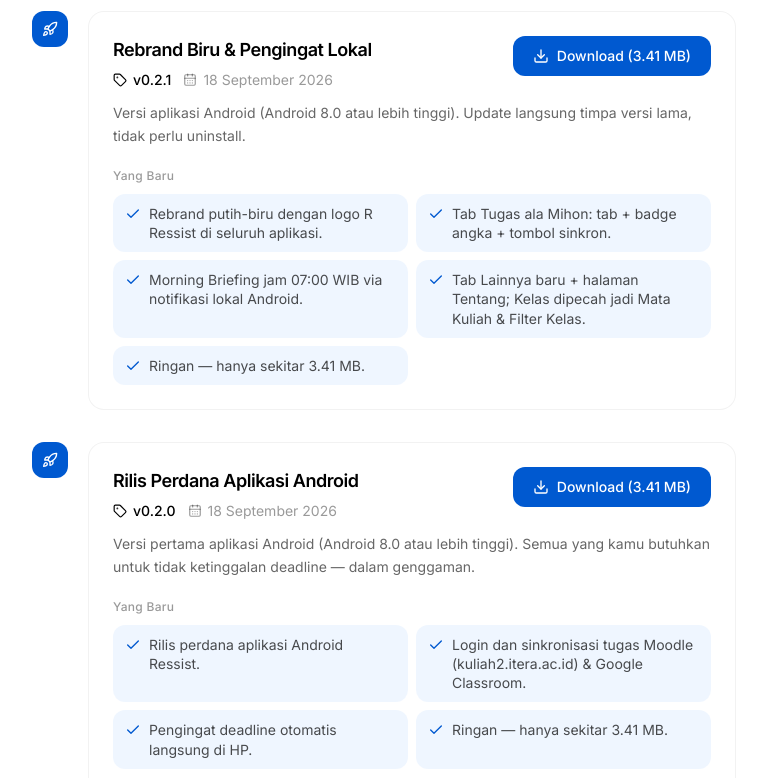
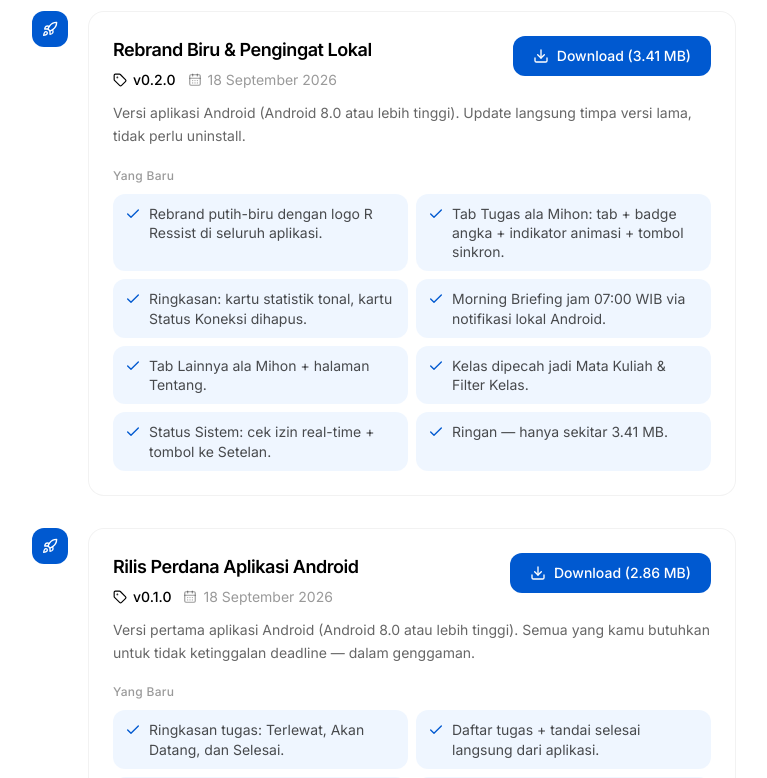
Before and after one commit to Jeremi16/RESSIST, a React (Vite) app in the folder frontend/: page /change-log in a window 1280 px wide. Shown: the part 802-1580 px from the top of the page, without its empty margins (384-1151 px from the left). Built offline with nearby package versions, Linux system fonts and the light colour scheme.

Commit message:
fix(frontend): changelog duplikat v0.2.1, mapping versi per rilis + refactor data-driven

```diff
--- a/frontend/app/change-log/page.tsx
+++ b/frontend/app/change-log/page.tsx
@@ -33,37 +33,148 @@ const V010_PATH = `https://github.com/Jeremi16/RESSIST/releases/download/${V010_
 const V010_SIZE = "2.86 MB";
 const V010_RELEASED = "18 September 2026";
 
-const SIDEBAR = docsSidebar([
-  { label: "v0.2.1", to: "#v0-2-1" },
-  { label: "v0.2.0", to: "#v0-2-0" },
-  { label: "v0.1.0", to: "#v0-1-0" },
-]);
+type ReleaseEntry = {
+  id: string;
+  version: string;
+  fileName: string;
+  filePath: string;
+  size: string;
+  released: string;
+  title: string;
+  description: string;
+  highlights: string[];
+};
 
-const V021_HIGHLIGHTS = [
-  "Badge Classroom di kartu Tugas dihapus agar tampilan kartu bersih.",
-  "Tombol Back HP kini kembali ke menu sebelumnya, tidak langsung keluar aplikasi.",
-  `Ringan — hanya sekitar ${APK_SIZE}.`,
+// Single source of truth — urutan terbaru dulu. Menambah rilis baru
+// cukup tambah 1 objek di sini; sidebar + section ikut otomatis.
+const RELEASES: ReleaseEntry[] = [
+  {
+    id: "v0-2-1",
+    version: APK_VERSION,
+    fileName: APK_NAME,
+    filePath: APK_PATH,
+    size: APK_SIZE,
+    released: APK_RELEASED,
+    title: "Kartu Bersih & Navigasi Rapi",
+    description: `Versi terbaru aplikasi Android (${APK_MIN_ANDROID}). Update langsung timpa versi lama, tidak perlu uninstall.`,
+    highlights: [
+      "Badge Classroom di kartu Tugas dihapus agar tampilan kartu bersih.",
+      "Tombol Back HP kini kembali ke menu sebelumnya, tidak langsung keluar aplikasi.",
+      `Ringan — hanya sekitar ${APK_SIZE}.`,
+    ],
+  },
+  {
+    id: "v0-2-0",
+    version: V020_VERSION,
+    fileName: V020_NAME,
+    filePath: V020_PATH,
+    size: V020_SIZE,
+    released: V020_RELEASED,
+    title: "Rebrand Biru & Pengingat Lokal",
+    description: `Versi aplikasi Android (${APK_MIN_ANDROID}). Update langsung timpa versi lama, tidak perlu uninstall.`,
+    highlights: [
+      "Rebrand putih-biru dengan logo R Ressist di seluruh aplikasi.",
+      "Tab Tugas ala Mihon: tab + badge angka + indikator animasi + tombol sinkron.",
+      "Ringkasan: kartu statistik tonal, kartu Status Koneksi dihapus.",
+      "Morning Briefing jam 07:00 WIB via notifikasi lokal Android.",
+      "Tab Lainnya ala Mihon + halaman Tentang.",
+      "Kelas dipecah jadi Mata Kuliah & Filter Kelas.",
+      "Status Sistem: cek izin real-time + tombol ke Setelan.",
+      `Ringan — hanya sekitar ${V020_SIZE}.`,
+    ],
+  },
+  {
+    id: "v0-1-0",
+    version: V010_VERSION,
+    fileName: V010_NAME,
+    filePath: V010_PATH,
+    size: V010_SIZE,
+    released: V010_RELEASED,
+    title: "Rilis Perdana Aplikasi Android",
+    description: `Versi pertama aplikasi Android (${APK_MIN_ANDROID}). Semua yang kamu butuhkan untuk tidak ketinggalan deadline — dalam genggaman.`,
+    highlights: [
+      "Ringkasan tugas: Terlewat, Akan Datang, dan Selesai.",
+      "Daftar tugas + tandai selesai langsung dari aplikasi.",
+      "Kalender deadline agar tidak ketinggalan jadwal.",
+      "Koneksi Moodle (kuliah2.itera.ac.id) & Google Classroom.",
+      "Pengingat otomatis sebelum deadline langsung di HP.",
+      `Ringan — hanya sekitar ${V010_SIZE}.`,
+    ],
+  },
 ];
 
-const V020_HIGHLIGHTS = [
-  "Rebrand putih-biru dengan logo R Ressist di seluruh aplikasi.",
-  "Tab Tugas ala Mihon: tab + badge angka + tombol sinkron.",
-  "Morning Briefing jam 07:00 WIB via notifikasi lokal Android.",
-  "Tab Lainnya baru + halaman Tentang; Kelas dipecah jadi Mata Kuliah & Filter Kelas.",
-  `Ringan — hanya sekitar ${APK_SIZE}.`,
-];
+const LATEST = RELEASES[0];
 
-const V010_HIGHLIGHTS = [
-  "Rilis perdana aplikasi Android Ressist.",
-  "Login dan sinkronisasi tugas Moodle (kuliah2.itera.ac.id) & Google Classroom.",
-  "Pengingat deadline otomatis langsung di HP.",
-  `Ringan — hanya sekitar ${APK_SIZE}.`,
-];
+const SIDEBAR = docsSidebar(
+  RELEASES.map((r) => ({ label: r.version, to: `#${r.id}` })),
+);
+
+function ReleaseSection({ entry }: { entry: ReleaseEntry }) {
+  return (
+    <motion.section
+      id={entry.id}
+      initial={{ opacity: 0, y: 8 }}
+      animate={{ opacity: 1, y: 0 }}
+      className="scroll-mt-24 relative pl-12 sm:pl-14"
+    >
+      <div className="absolute left-0 top-0 size-8 sm:size-9 rounded-xl bg-[#0059D0] text-white flex items-center justify-center">
+        <Rocket className="size-4" />
+      </div>
+
+      <div className="bg-white rounded-2xl border border-black/5 p-5 sm:p-6">
+        <div className="flex flex-wrap items-start justify-between gap-3 mb-3">
+          <div>
+            <h3 className="text-base sm:text-lg font-semibold text-black tracking-tight mb-1.5">
+              {entry.title}
+            </h3>
+            <div className="flex flex-wrap items-center gap-3 text-sm text-black/40">
+              <span className="flex items-center gap-1.5 font-medium text-black">
+                <Tag className="size-3.5" />
+                {entry.version}
+              </span>
+              <span className="flex items-center gap-1.5">
+                <CalendarDays className="size-3.5" />
+                {entry.released}
+              </span>
+            </div>
+          </div>
+          <a
+            href={entry.filePath}
+            download={entry.fileName}
+            className="inline-flex items-center gap-2 h-10 px-5 rounded-xl bg-[#0059D0] text-white text-sm font-medium hover:bg-[#60A8F8] transition-colors"
+          >
+            <Download className="size-4" />
+            Download ({entry.size})
+          </a>
+        </div>
+
+        <p className="text-sm text-black/60 leading-relaxed mb-5">
+          {entry.description}
+        </p>
+
+        <h4 className="text-xs font-medium tracking-wide text-black/40 mb-2.5">
+          Yang Baru
+        </h4>
+        <ul className="grid gap-2 sm:grid-cols-2">
+          {entry.highlights.map((item) => (
+            <li
+              key={item}
+              className="flex items-start gap-2 text-sm text-black/70 bg-[#60A8F8]/10 px-3 py-2.5 rounded-xl"
+            >
+              <Check className="size-4 text-[#0059D0] shrink-0 mt-0.5" />
+              <span className="leading-snug">{item}</span>
+            </li>
+          ))}
+        </ul>
+      </div>
+    </motion.section>
+  );
+}
 
 export default function ChangeLog() {
   return (
     <DocsLayout
-      versionLabel={APK_VERSION}
+      versionLabel={LATEST.version}
       downloadHref={`/app#stabil`}
       sidebar={SIDEBAR}
     >
@@ -87,10 +198,10 @@ export default function ChangeLog() {
             <span className="px-2.5 py-1 rounded-full bg-white text-black text-xs font-medium">
               Latest
             </span>
-            <span className="text-white/60 text-sm">{APK_VERSION}</span>
+            <span className="text-white/60 text-sm">{LATEST.version}</span>
           </div>
           <h2 className="text-xl sm:text-2xl font-semibold tracking-tight mb-2">
-            Kartu Bersih & Navigasi Rapi
+            {LATEST.title}
           </h2>
           <p className="text-white/60 text-sm leading-relaxed max-w-2xl">
             Kartu Tugas tanpa badge Classroom yang mengganggu, dan tombol
@@ -98,185 +209,9 @@ export default function ChangeLog() {
           </p>
         </motion.div>
 
-        {/* Entri v0.2.1 */}
-        <motion.section
-          id="v0-2-1"
-          initial={{ opacity: 0, y: 8 }}
-          animate={{ opacity: 1, y: 0 }}
-          className="scroll-mt-24 relative pl-12 sm:pl-14"
-        >
-          <div className="absolute left-0 top-0 size-8 sm:size-9 rounded-xl bg-[#0059D0] text-white flex items-center justify-center">
-            <Rocket className="size-4" />
-          </div>
-
-          <div className="bg-white rounded-2xl border border-black/5 p-5 sm:p-6">
-            <div className="flex flex-wrap items-start justify-between gap-3 mb-3">
-              <div>
-                <h3 className="text-base sm:text-lg font-semibold text-black tracking-tight mb-1.5">
-                  Kartu Bersih & Navigasi Rapi
-                </h3>
-                <div className="flex flex-wrap items-center gap-3 text-sm text-black/40">
-                  <span className="flex items-center gap-1.5 font-medium text-black">
-                    <Tag className="size-3.5" />
-                    {APK_VERSION}
-                  </span>
-                  <span className="flex items-center gap-1.5">
-                    <CalendarDays className="size-3.5" />
-                    {APK_RELEASED}
-                  </span>
-                </div>
-              </div>
-              <a
-                href={APK_PATH}
-                download={APK_NAME}
-                className="inline-flex items-center gap-2 h-10 px-5 rounded-xl bg-[#0059D0] text-white text-sm font-medium hover:bg-[#60A8F8] transition-colors"
-              >
-                <Download className="size-4" />
-                Download ({APK_SIZE})
-              </a>
-            </div>
-
-            <p className="text-sm text-black/60 leading-relaxed mb-5">
-              Versi terbaru aplikasi Android ({APK_MIN_ANDROID}). Update
-              langsung timpa versi lama, tidak perlu uninstall.
-            </p>
-
-            <h4 className="text-xs font-medium tracking-wide text-black/40 mb-2.5">
-              Yang Baru
-            </h4>
-            <ul className="grid gap-2 sm:grid-cols-2">
-              {V021_HIGHLIGHTS.map((item) => (
-                <li
-                  key={item}
-                  className="flex items-start gap-2 text-sm text-black/70 bg-[#60A8F8]/10 px-3 py-2.5 rounded-xl"
-                >
-                  <Check className="size-4 text-[#0059D0] shrink-0 mt-0.5" />
-                  <span className="leading-snug">{item}</span>
-                </li>
-              ))}
-            </ul>
-          </div>
-        </motion.section>
-
-        {/* Entri v0.2.0 */}
-        <motion.section
-          id="v0-2-0"
-          initial={{ opacity: 0, y: 8 }}
-          animate={{ opacity: 1, y: 0 }}
-          className="scroll-mt-24 relative pl-12 sm:pl-14"
-        >
-          <div className="absolute left-0 top-0 size-8 sm:size-9 rounded-xl bg-[#0059D0] text-white flex items-center justify-center">
-            <Rocket className="size-4" />
-          </div>
-
-          <div className="bg-white rounded-2xl border border-black/5 p-5 sm:p-6">
-            <div className="flex flex-wrap items-start justify-between gap-3 mb-3">
-              <div>
-                <h3 className="text-base sm:text-lg font-semibold text-black tracking-tight mb-1.5">
-                  Rebrand Biru & Pengingat Lokal
-                </h3>
-                <div className="flex flex-wrap items-center gap-3 text-sm text-black/40">
-                  <span className="flex items-center gap-1.5 font-medium text-black">
-                    <Tag className="size-3.5" />
-                    {APK_VERSION}
-                  </span>
-                  <span className="flex items-center gap-1.5">
-                    <CalendarDays className="size-3.5" />
-                    {APK_RELEASED}
-                  </span>
-                </div>
-              </div>
-              <a
-                href={APK_PATH}
-                download={APK_NAME}
-                className="inline-flex items-center gap-2 h-10 px-5 rounded-xl bg-[#0059D0] text-white text-sm font-medium hover:bg-[#60A8F8] transition-colors"
-              >
-                <Download className="size-4" />
-                Download ({APK_SIZE})
-              </a>
-            </div>
-
-            <p className="text-sm text-black/60 leading-relaxed mb-5">
-              Versi aplikasi Android ({APK_MIN_ANDROID}). Update
-              langsung timpa versi lama, tidak perlu uninstall.
-            </p>
-
-            <h4 className="text-xs font-medium tracking-wide text-black/40 mb-2.5">
-              Yang Baru
-            </h4>
-            <ul className="grid gap-2 sm:grid-cols-2">
-              {V020_HIGHLIGHTS.map((item) => (
-                <li
-                  key={item}
-                  className="flex items-start gap-2 text-sm text-black/70 bg-[#60A8F8]/10 px-3 py-2.5 rounded-xl"
-                >
-                  <Check className="size-4 text-[#0059D0] shrink-0 mt-0.5" />
-                  <span className="leading-snug">{item}</span>
-                </li>
-              ))}
-            </ul>
-          </div>
-        </motion.section>
-
-        {/* Entri v0.1.0 */}
-        <motion.section
-          id="v0-1-0"
-          initial={{ opacity: 0, y: 8 }}
-          animate={{ opacity: 1, y: 0 }}
-          className="scroll-mt-24 relative pl-12 sm:pl-14"
-        >
-          <div className="absolute left-0 top-0 size-8 sm:size-9 rounded-xl bg-[#0059D0] text-white flex items-center justify-center">
-            <Rocket className="size-4" />
-          </div>
-
-          <div className="bg-white rounded-2xl border border-black/5 p-5 sm:p-6">
-            <div className="flex flex-wrap items-start justify-between gap-3 mb-3">
-              <div>
-                <h3 className="text-base sm:text-lg font-semibold text-black tracking-tight mb-1.5">
-                  Rilis Perdana Aplikasi Android
-                </h3>
-                <div className="flex flex-wrap items-center gap-3 text-sm text-black/40">
-                  <span className="flex items-center gap-1.5 font-medium text-black">
-                    <Tag className="size-3.5" />
-                    {V020_VERSION}
-                  </span>
-                  <span className="flex items-center gap-1.5">
-                    <CalendarDays className="size-3.5" />
-                    {V020_RELEASED}
-                  </span>
-                </div>
-              </div>
-              <a
-                href={V020_PATH}
-                download={V020_NAME}
-                className="inline-flex items-center gap-2 h-10 px-5 rounded-xl bg-[#0059D0] text-white text-sm font-medium hover:bg-[#60A8F8] transition-colors"
-              >
-                <Download className="size-4" />
-                Download ({V020_SIZE})
-              </a>
-            </div>
-
-            <p className="text-sm text-black/60 leading-relaxed mb-5">
-              Versi pertama aplikasi Android ({APK_MIN_ANDROID}). Semua yang
-              kamu butuhkan untuk tidak ketinggalan deadline — dalam genggaman.
-            </p>
-
-            <h4 className="text-xs font-medium tracking-wide text-black/40 mb-2.5">
-              Yang Baru
-            </h4>
-            <ul className="grid gap-2 sm:grid-cols-2">
-              {V010_HIGHLIGHTS.map((item) => (
-                <li
-                  key={item}
-                  className="flex items-start gap-2 text-sm text-black/70 bg-[#60A8F8]/10 px-3 py-2.5 rounded-xl"
-                >
-                  <Check className="size-4 text-[#0059D0] shrink-0 mt-0.5" />
-                  <span className="leading-snug">{item}</span>
-                </li>
-              ))}
-            </ul>
-          </div>
-        </motion.section>
+        {RELEASES.map((entry) => (
+          <ReleaseSection key={entry.id} entry={entry} />
+        ))}
 
         {/* Penutup */}
         <section className="bg-[#60A8F8]/10 rounded-2xl px-5 py-4">
```
